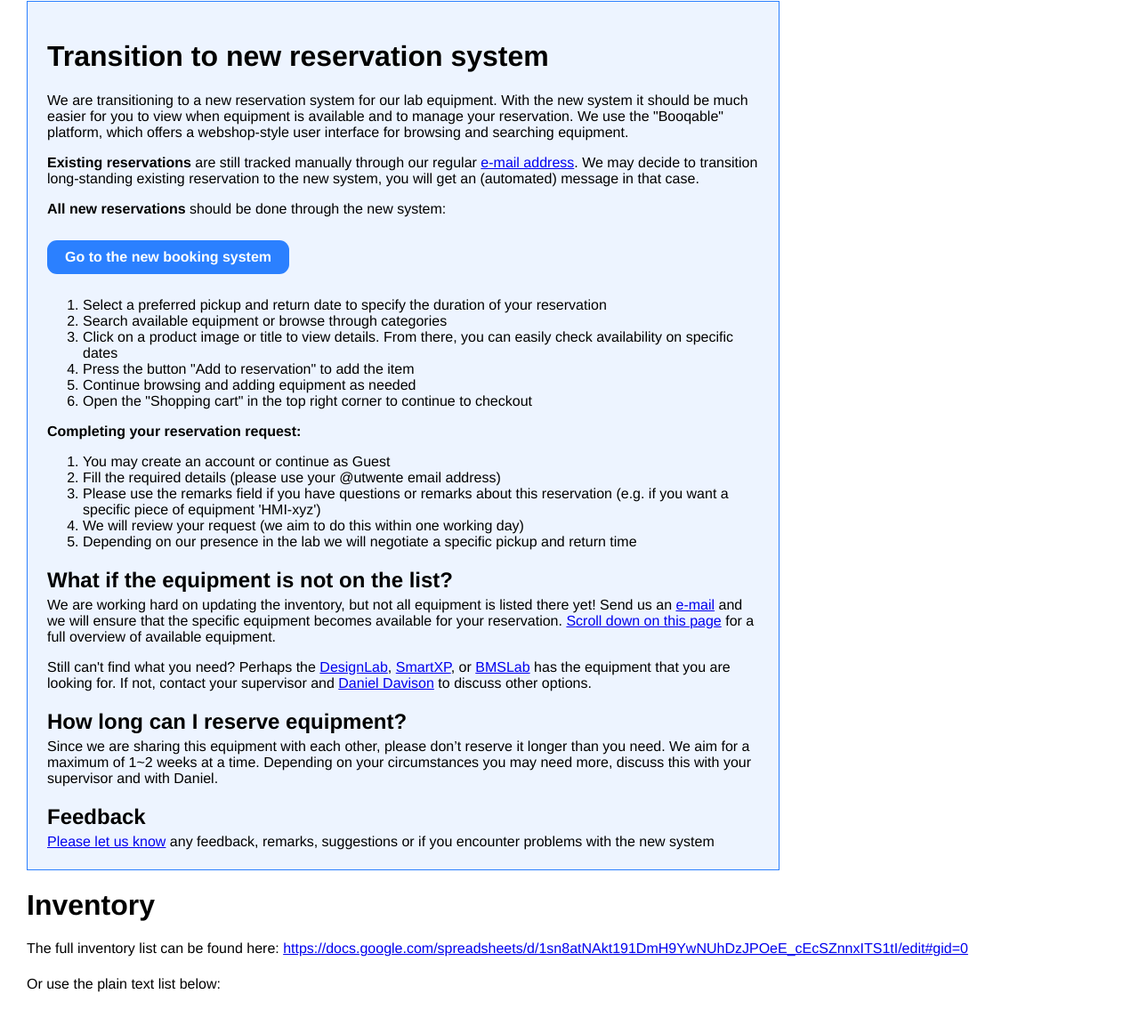
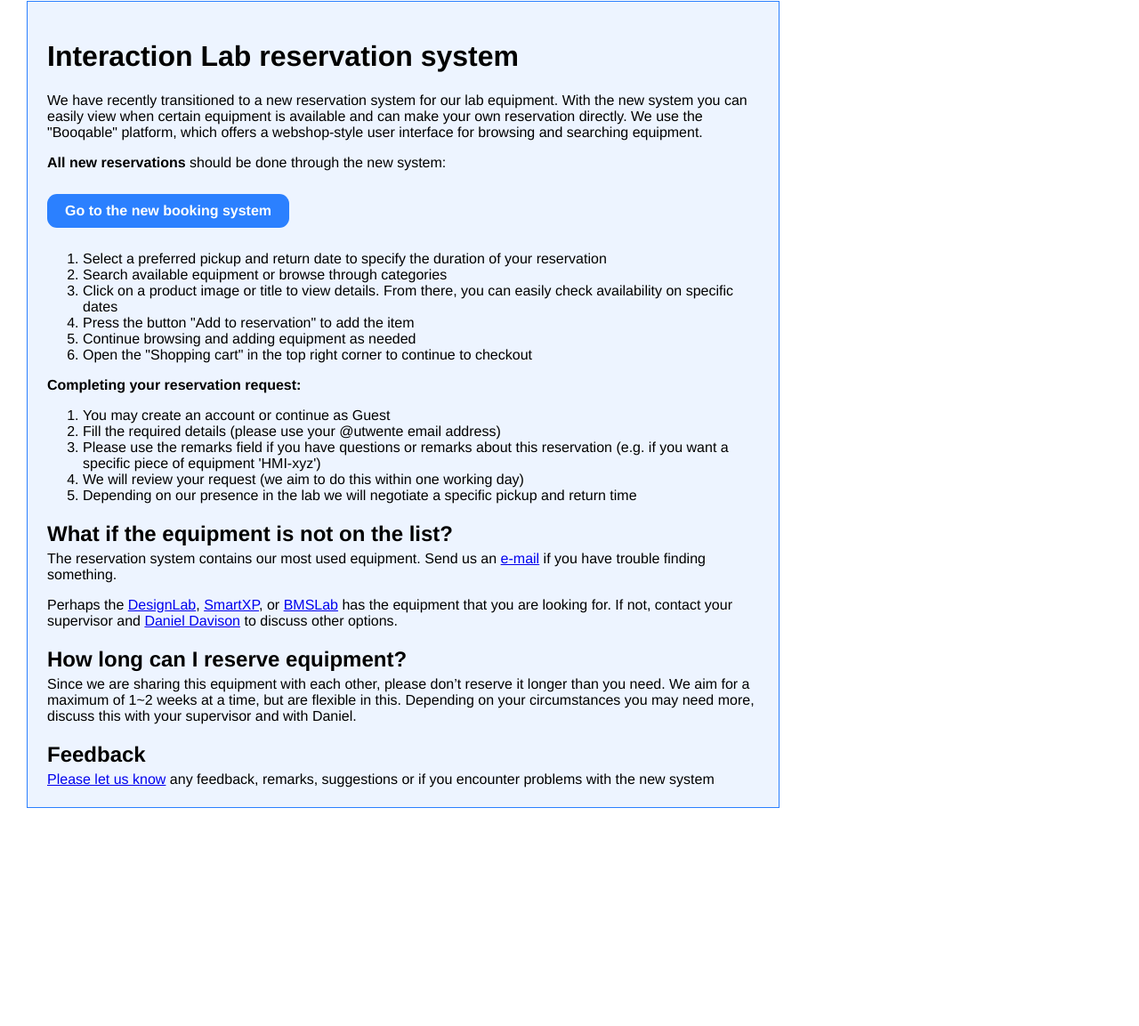
Before and after one commit to utwente-interaction-lab/utwente-interaction-lab.github.io, a plain HTML site: page reservations.html in a window 1280 px wide. Shown: the part 29-1182 px from the top of the page at 89% size. After the commit the page ends 967 px from the top, so only its background shows below. Drawn offline with Linux system fonts and the light colour scheme; grey boxes are pictures that could not be loaded.

Commit message:
Update reservations.html

```diff
--- a/reservations.html
+++ b/reservations.html
@@ -38,12 +38,9 @@
 <body>
 
 	<div id="main-container">
-		<h1>Transition to new reservation system</h1>
-		We are transitioning to a new reservation system for our lab equipment. With the new system it should be much easier for you to view when equipment is available and to manage your reservation. We use the "Booqable" platform, which offers a webshop-style user interface for browsing and searching equipment.
+		<h1>Interaction Lab reservation system</h1>
+		We have recently transitioned to a new reservation system for our lab equipment. With the new system you can easily view when certain equipment is available and can make your own reservation directly. We use the "Booqable" platform, which offers a webshop-style user interface for browsing and searching equipment.
 
-		<p>
-		<strong>Existing reservations</strong> are still tracked manually through our regular <a href="mailto:interaction-lab-eemcs@utwente.nl">e-mail address</a>. We may decide to transition long-standing existing reservation to the new system, you will get an (automated) message in that case.
-		</p>
 		<p>
 		<strong>All new reservations</strong> should be done through the new system:
 
@@ -71,27 +68,18 @@
 		</p>
 
 		<h2>What if the equipment is not on the list?</h2>
-		We are working hard on updating the inventory, but not all equipment is listed there yet! Send us an <a href="mailto:interaction-lab-eemcs@utwente.nl">e-mail</a> and we will ensure that the specific equipment becomes available for your reservation. <a href="#inventory">Scroll down on this page</a> for a full overview of available equipment.
+		The reservation system contains our most used equipment. Send us an <a href="mailto:interaction-lab-eemcs@utwente.nl">e-mail</a> if you have trouble finding something.
 
 		<p>
-		Still can't find what you need? Perhaps the <a href="https://www.utwente.nl/en/designlab/organisation/Facilities/#upstairs">DesignLab</a>, <a href="https://www.utwente.nl/en/eemcs/smartxp/ItemLibrary/#electronic-devices">SmartXP</a>, or <a href="https://bmslab.utwente.nl/info-hub/knowledgebase/">BMSLab</a> has the equipment that you are looking for. If not, contact your supervisor and <a href="mailto:d.p.davison@utwente.nl">Daniel Davison</a> to discuss other options.
+		Perhaps the <a href="https://www.utwente.nl/en/designlab/organisation/Facilities/#upstairs">DesignLab</a>, <a href="https://www.utwente.nl/en/eemcs/smartxp/ItemLibrary/#electronic-devices">SmartXP</a>, or <a href="https://bmslab.utwente.nl/info-hub/knowledgebase/">BMSLab</a> has the equipment that you are looking for. If not, contact your supervisor and <a href="mailto:d.p.davison@utwente.nl">Daniel Davison</a> to discuss other options.
 		</p>
 
 		<h2>How long can I reserve equipment?</h2>
-		Since we are sharing this equipment with each other, please don’t reserve it longer than you need. We aim for a maximum of 1~2 weeks at a time. Depending on your circumstances you may need more, discuss this with your supervisor and with Daniel.
+		Since we are sharing this equipment with each other, please don’t reserve it longer than you need. We aim for a maximum of 1~2 weeks at a time, but are flexible in this. Depending on your circumstances you may need more, discuss this with your supervisor and with Daniel.
 
 		<h2>Feedback</h2>
 		<a href="mailto:interaction-lab-eemcs@utwente.nl">Please let us know</a> any feedback, remarks, suggestions or if you encounter problems with the new system
 	</div>
 
-	<h1 id="inventory">Inventory</h1>
-
-	<div>
-	The full inventory list can be found here: <a href="https://docs.google.com/spreadsheets/d/1sn8atNAkt191DmH9YwNUhDzJPOeE_cEcSZnnxITS1tI/edit#gid=0" target="_blank">https://docs.google.com/spreadsheets/d/1sn8atNAkt191DmH9YwNUhDzJPOeE_cEcSZnnxITS1tI/edit#gid=0</a>
-	</div>
-	<div style="margin-top:22px;margin-bottom:22px;">
-	Or use the plain text list below:
-	 </div>
-	 <iframe src="https://docs.google.com/spreadsheets/d/e/2PACX-1vQkuG4G7c5KT1tHukrcWfHV2Odg3RNjQQzNteUhMYKhqqTnojuSiyTVAE4FQYyFzgFAXsWEBszGpkJ9/pubhtml?widget=true&amp;headers=false" style="border-width:0" width="1100" height="8000" frameborder="0" scrolling="no"></iframe>
 </body>
 </html>
```
